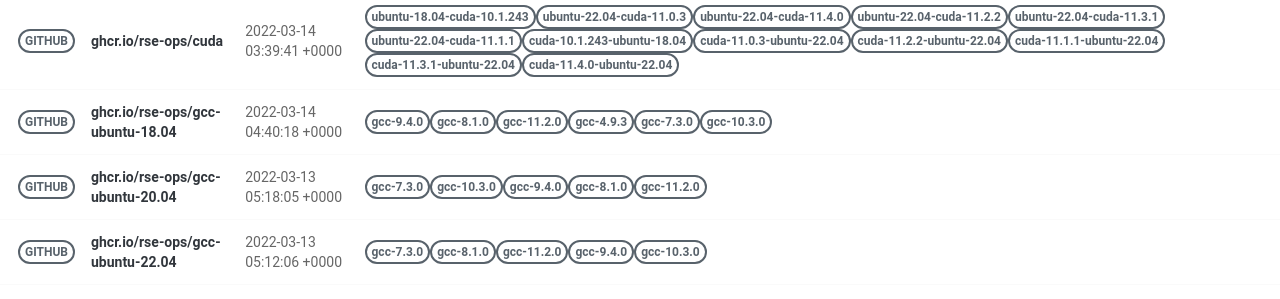
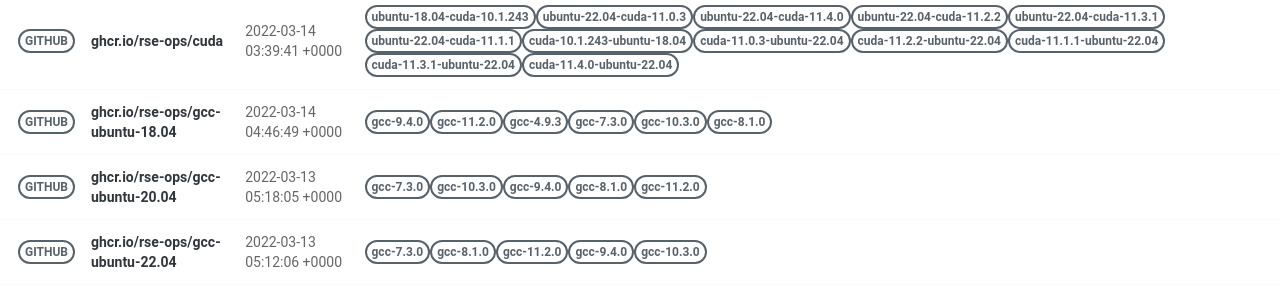
Before and after one commit to rse-ops/docker-images, a Jekyll site: the page built from pages/index.md, in a window 1280 px wide. Shown: the part 502-801 px from the top of the page. Built offline with Jekyll 4.4.1, drawn with Linux system fonts in a browser that asks for light colours; nearby versions of some CDN libraries.

Commit message:
Automated push to update library 2022-03-14

```diff
--- a/_library/ghcr.io-rse-ops-gcc-ubuntu-18.04.md
+++ b/_library/ghcr.io-rse-ops-gcc-ubuntu-18.04.md
@@ -1,7 +1,7 @@
 ---
 layout: container
 name: ghcr.io/rse-ops/gcc-ubuntu-18.04
-updated_at: 2022-03-14 04:40:18.187758
+updated_at: 2022-03-14 04:46:49.060923
 
 
 container_url: https://github.com/orgs/rse-ops/packages/container/package/gcc-ubuntu-18.04
```
Also changed, not shown: other parts of _library/ghcr.io-rse-ops-gcc-ubuntu-18.04.md (+3 -3 lines).
